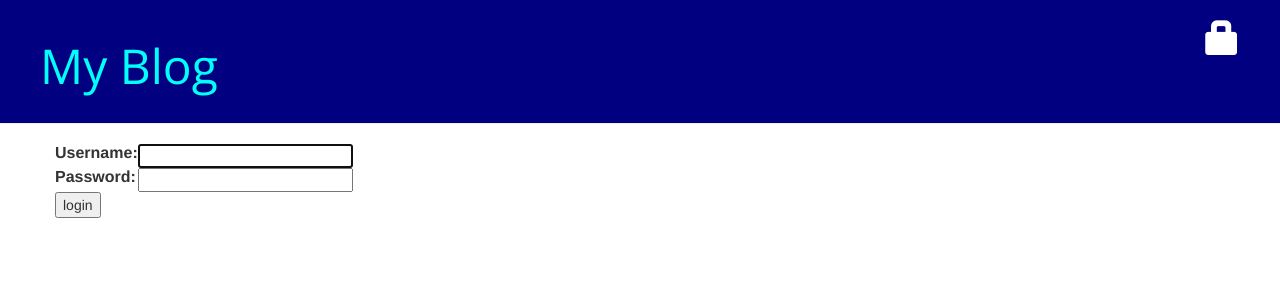
After one commit to sipsipss/my-blog, a Django app: page /accounts/login/ in a window 1280 px wide. The commit adds this page. Shown: the top 300 px of the page. Run offline with Django 3.2, Linux system fonts and the light colour scheme; some libraries are stand-ins or nearby versions.

Commit message:
create login page and views

```diff
--- a/blog/templates/blog/base.html
+++ b/blog/templates/blog/base.html
@@ -12,6 +12,9 @@
     {% if user.is_authenticated %}
         <a href="{% url 'post_draft_list' %}" class="top-menu"><span class="glyphicon glyphicon-edit"></span></a>
         <a href="{% url 'post_new' %}" class="top-menu"><span class="glyphicon glyphicon-plus"></span></a>
+        <p class="top-menu">Hello {{ user.username }} <small>(<a href="{% url 'logout' %}">Log out</a>)</small></p>
+    {% else %}
+        <a href="{% url 'login' %}" class="top-menu"><span class="glyphicon glyphicon-lock"></span></a>
     {% endif %}
     <h1><a href="/">My Blog</a></h1>
 </div>
--- /dev/null
+++ b/blog/templates/registration/login.html
@@ -0,0 +1,24 @@
+{% extends "blog/base.html" %}
+
+{% block content %}
+    {% if form.errors %}
+        <p>Your username and password didn't match. Please try again.</p>
+    {% endif %}
+
+    <form method="post" action="{% url 'login' %}">
+        {% csrf_token %}
+        <table>
+            <tr>
+                <td>{{ form.username.label_tag }}</td>
+                <td>{{ form.username }}</td>
+            </tr>
+            <tr>
+                <td>{{ form.password.label_tag }}</td>
+                <td>{{ form.password }}</td>
+            </tr>
+        </table>
+
+        <input type="submit" value="login">
+        <input type="hidden" name="next" value="{{ next }}">
+    </form>
+{% endblock %}
--- a/djangogirls/urls.py
+++ b/djangogirls/urls.py
@@ -15,8 +15,11 @@ Including another URLconf
 """
 from django.contrib import admin
 from django.urls import path, include
+from django.contrib.auth import views
 
 urlpatterns = [
     path('admin/', admin.site.urls),
-    path('', include('blog.urls'))
+    path('', include('blog.urls')),
+    path('accounts/login/', views.LoginView.as_view(), name='login'),
+    path('accounts/logout/', views.LogoutView.as_view(next_page='/'), name='logout'),
 ]
```
Also changed, not shown: djangogirls/settings.py (+1 -6 lines).
